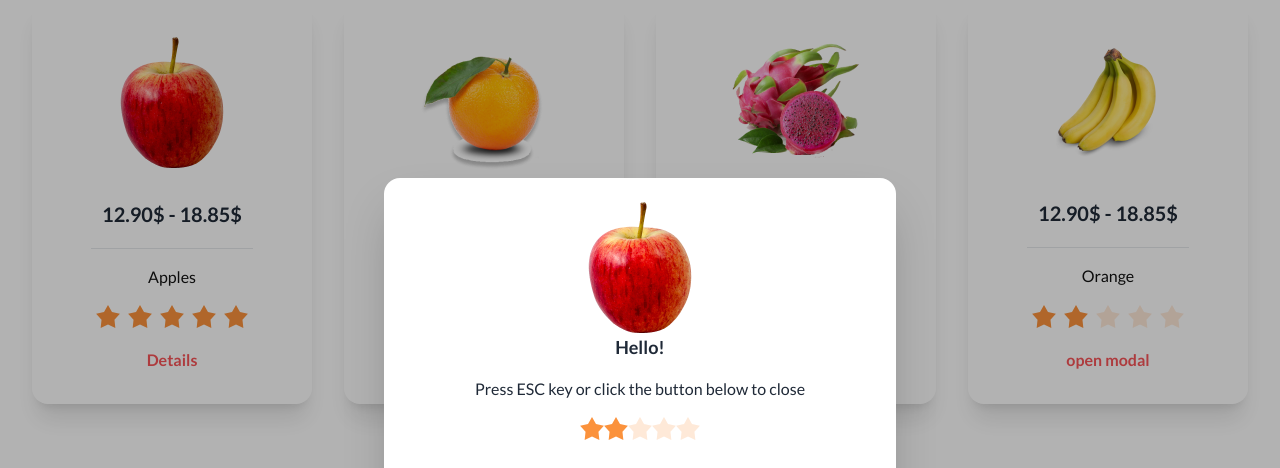
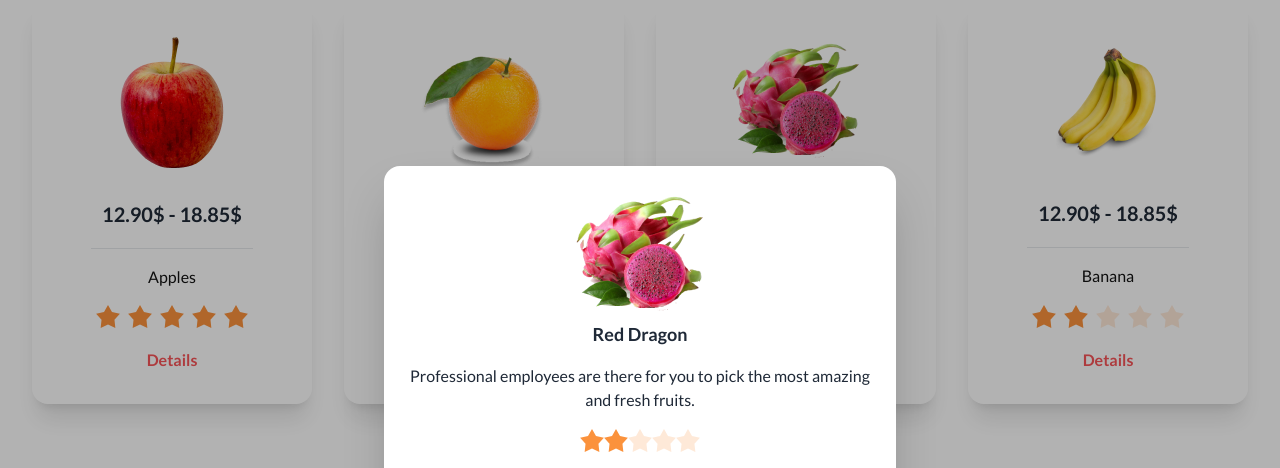
Before and after one commit to KhaledAhmed2004/B8A3-fruit-brust, a plain HTML site: page index.html in a window 1280 px wide. Both pictures are taken after a click on the button "open modal". Shown: the part 1277-1745 px from the top of the page. Drawn offline with nearby package versions, Linux system fonts and the light colour scheme.

Commit message:
some thing more added

```diff
--- a/index.html
+++ b/index.html
@@ -289,7 +289,7 @@
             </figure>
             <div class="card-body items-center text-center">
               <h2 class="card-title mb-3">12.90$ - 18.85$</h2>
-              <hr class="border-solid bg-[#121212] w-3/4">
+              <hr class="border-solid bg-[#121212] w-3/4" />
               <p class="mt-2 text-[#121212]">Apples</p>
               <div class="rating gap-2 mb-3">
                 <input
@@ -321,7 +321,10 @@
               </div>
               <div class="card-actions">
                 <!-- Open the modal using ID.showModal() method -->
-                <button class="text-[#F85559] font-bold" onclick="my_modal_1.showModal()">
+                <button
+                  class="text-[#F85559] font-bold"
+                  onclick="my_modal_1.showModal()"
+                >
                   Details
                 </button>
                 <dialog id="my_modal_1" class="modal">
@@ -378,7 +381,7 @@
             </figure>
             <div class="card-body items-center text-center">
               <h2 class="card-title mb-3">12.90$ - 18.85$</h2>
-              <hr class="border-solid bg-[#121212] w-3/4">
+              <hr class="border-solid bg-[#121212] w-3/4" />
               <p class="mt-2 text-[#121212]">Orange</p>
               <div class="rating gap-2 mb-3">
                 <input
@@ -410,17 +413,21 @@
               </div>
               <div class="card-actions">
                 <!-- Open the modal using ID.showModal() method -->
-                <button class="text-[#F85559] font-bold" onclick="my_modal_2.showModal()">
+                <button
+                  class="text-[#F85559] font-bold"
+                  onclick="my_modal_2.showModal()"
+                >
                   Details
                 </button>
                 <dialog id="my_modal_2" class="modal">
                   <form method="dialog" class="modal-box">
                     <div class="flex justify-center">
-                      <img src="images/fruit6.png" alt="" />
+                      <img src="images/fruit7.png" alt="" />
                     </div>
-                    <h3 class="font-bold text-lg">Hello!</h3>
+                    <h3 class="font-bold text-lg">Orange</h3>
                     <p class="py-4">
-                      Press ESC key or click the button below to close
+                      Professional employees are there for you to pick the most
+                      amazing and fresh fruits.
                     </p>
                     <div class="rating">
                       <input
@@ -467,8 +474,8 @@
             </figure>
             <div class="card-body items-center text-center">
               <h2 class="card-title mb-3">12.90$ - 18.85$</h2>
-              <hr class="border-solid bg-[#121212] w-3/4">
-              <p class="mt-2 text-[#121212]">Orange</p>
+              <hr class="border-solid bg-[#121212] w-3/4" />
+              <p class="mt-2 text-[#121212]">Red Dragon</p>
               <div class="rating gap-2 mb-3">
                 <input
                   type="radio"
@@ -499,17 +506,21 @@
               </div>
               <div class="card-actions">
                 <!-- Open the modal using ID.showModal() method -->
-                <button class="text-[#F85559] font-bold" onclick="my_modal_3.showModal()">
+                <button
+                  class="text-[#F85559] font-bold"
+                  onclick="my_modal_3.showModal()"
+                >
                   open modal
                 </button>
                 <dialog id="my_modal_3" class="modal">
                   <form method="dialog" class="modal-box">
                     <div class="flex justify-center">
-                      <img src="images/fruit6.png" alt="" />
+                      <img src="images/fruit8.png" alt="" />
                     </div>
-                    <h3 class="font-bold text-lg">Hello!</h3>
+                    <h3 class="font-bold text-lg">Red Dragon</h3>
                     <p class="py-4">
-                      Press ESC key or click the button below to close
+                      Professional employees are there for you to pick the most
+                      amazing and fresh fruits.
                     </p>
                     <div class="rating">
                       <input
@@ -556,8 +567,8 @@
             </figure>
             <div class="card-body items-center text-center">
               <h2 class="card-title mb-3">12.90$ - 18.85$</h2>
-              <hr class="border-solid bg-[#121212] w-3/4">
-              <p class="mt-2 text-[#121212]">Orange</p>
+              <hr class="border-solid bg-[#121212] w-3/4" />
+              <p class="mt-2 text-[#121212]">Banana</p>
               <div class="rating gap-2 mb-3">
                 <input
                   type="radio"
@@ -588,17 +599,21 @@
               </div>
               <div class="card-actions">
                 <!-- Open the modal using ID.showModal() method -->
-                <button class="text-[#F85559] font-bold" onclick="my_modal_4.showModal()">
-                  open modal
+                <button
+                  class="text-[#F85559] font-bold"
+                  onclick="my_modal_4.showModal()"
+                >
+                  Details
                 </button>
                 <dialog id="my_modal_4" class="modal">
                   <form method="dialog" class="modal-box">
                     <div class="flex justify-center">
-                      <img src="images/fruit6.png" alt="" />
+                      <img src="images/fruit9.png" alt="" />
                     </div>
-                    <h3 class="font-bold text-lg">Hello!</h3>
+                    <h3 class="font-bold text-lg">Banana</h3>
                     <p class="py-4">
-                      Press ESC key or click the button below to close
+                      Professional employees are there for you to pick the most
+                      amazing and fresh fruits.
                     </p>
                     <div class="rating">
                       <input
```
